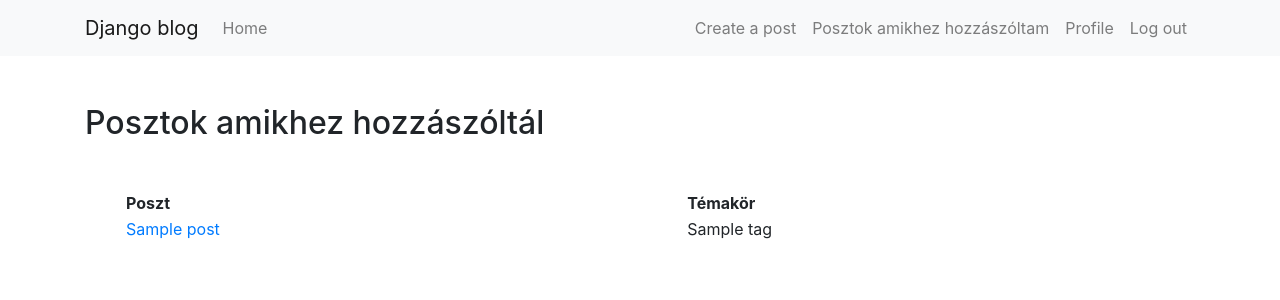
After one commit to valcso33/finalblog, a Django app: page /users/commented_topics/ in a window 1280 px wide. The commit adds this page. Shown: the top 300 px of the page. Run offline with Django 5.2, Linux system fonts and the light colour scheme; a user stored in the database is signed in; tables that the repository leaves empty hold one stand-in row (values such as "Sample post"); some libraries are stand-ins or nearby versions.

Commit message:
hozzászólt posztok nézet, url, html, model, signal

```diff
--- a/project/blog/settings.py
+++ b/project/blog/settings.py
@@ -31,6 +31,7 @@ ALLOWED_HOSTS = []
 # Application definition
 
 INSTALLED_APPS = [
+    "daphne",
     "django.contrib.admin",
     "django.contrib.auth",
     "django.contrib.contenttypes",
@@ -39,6 +40,7 @@ INSTALLED_APPS = [
     "django.contrib.staticfiles",
     'users',
     'core',
+    "channels",
 ]
 AUTH_USER_MODEL = 'users.User'
 
@@ -71,6 +73,7 @@ TEMPLATES = [
 ]
 
 WSGI_APPLICATION = "blog.wsgi.application"
+ASGI_APPLICATION = "blog.asgi.application"
 
 
 # Database
--- a/project/core/models.py
+++ b/project/core/models.py
@@ -2,6 +2,8 @@
 from django.db import models
 from django.conf import settings
 from autoslug import AutoSlugField
+from django.contrib.auth.models import User
+
 
 class Tag(models.Model):
     name = models.CharField(max_length=40)
--- a/project/core/urls.py
+++ b/project/core/urls.py
@@ -9,4 +9,5 @@ urlpatterns = [
     path('post/create/', PostCreateView.as_view(), name='post_create'),
     path('post/<int:pk>/', PostUpdateView.as_view(), name='post_update'),
     path('tag/<slug:tag_slug>/', TagFilterView.as_view(), name='tag_filter'),
+    path('post/<pk>/<slug:slug>/', PostView.as_view(), name='post_detail'),
 ]
--- a/project/core/views.py
+++ b/project/core/views.py
@@ -8,6 +8,7 @@ from django.shortcuts import render, get_object_or_404
 from django.utils.text import slugify
 from django.urls import reverse_lazy
 from django.contrib import messages
+
 
 class HomeView(ListView):
     template_name = 'core/home.html'
--- a/project/templates/base.html
+++ b/project/templates/base.html
@@ -29,6 +29,7 @@
           {% if request.user.is_authenticated %}
           <div class="navbar-nav ml-auto">
             <a href="{% url 'core:post_create' %}"class="nav-item nav-link {% if request.path == '/post/create/' %}active{% endif %}">Create a post</a>
+            <a href="{% url 'users:commented_topics' %}" class="nav-item nav-link">Posztok amikhez hozzászóltam</a>
             <a href="{% url 'users:profile' request.user.username %}"class="nav-item nav-link {% if request.user.username in request.path %}active{% endif %}">Profile</a>
             <a href="{% url 'users:logout' %}" class="nav-item nav-link">Log out</a>
           </div>
--- /dev/null
+++ b/project/templates/users/commented_topics.html
@@ -0,0 +1,32 @@
+{% extends 'base.html' %}
+{% block head_title %}Commented Topics{% endblock head_title %}
+{% block content %}
+<div class="container">
+  <div class="row">
+    <div class="col-12">
+      <h2 class="my-5">Posztok amikhez hozzászóltál</h2>
+      <ul>
+        <div class="navbar-nav ml-auto">
+            <table>
+                <tr>
+                    <th>Poszt</th>
+                    <th>Témakör</th>
+                </tr>
+                {% for post in posts %}
+                <tr>
+                    <td><a href="{% url 'core:post' post.id post.slug %}">{{ post.title }}</a></td>
+                    <td>
+                        {% for tag in post.tags.all %}
+                            {{ tag.name }}
+                            {% if not forloop.last %}, {% endif %}
+                        {% endfor %}
+                    </td>
+                </tr>
+                {% endfor %}
+            </table>
+        </div>
+      </ul>
+    </div>
+  </div>
+</div>
+{% endblock content %}
--- a/project/users/signals.py
+++ b/project/users/signals.py
@@ -1,7 +1,7 @@
 # users/signals.py
 from django.db.models.signals import post_save
 from django.dispatch import receiver
-
+from core.models import Comment
 from .models import User, Profile
 
 @receiver(post_save, sender=User)
--- a/project/users/urls.py
+++ b/project/users/urls.py
@@ -1,6 +1,6 @@
 # users/urls.py         <-- create this file
 from django.urls import path
-from .views import signup, log_in, log_out, profile, edit_profile
+from .views import signup, log_in, log_out, profile, edit_profile, user_commented_topics
 from django.contrib.auth.views import (
     PasswordResetView,
     PasswordResetDoneView,
@@ -45,4 +45,6 @@ urlpatterns = [
     path('password_change/done/', PasswordChangeDoneView.as_view(
         template_name='users/password_change_done.html'),
         name='password_change_done'),
+    path('commented_topics/', user_commented_topics, name='commented_topics')
+
 ]
--- a/project/users/views.py
+++ b/project/users/views.py
@@ -5,6 +5,7 @@ from django.urls import reverse
 from .forms import SignUpForm, LoginForm, EditProfileForm
 from django.contrib import messages
 from .models import User, Profile
+from core.models import *
 
 
 def signup(request):
@@ -77,3 +78,8 @@ def edit_profile(request):
     else:
         form = EditProfileForm(request.user.username)   # <-- add also here
     return render(request, "users/edit_profile.html", {'form': form})
+
+@login_required
+def user_commented_topics(request):
+    commented_posts = Post.objects.filter(comment__email=request.user.email).distinct()
+    return render(request, 'users/commented_topics.html', {'posts': commented_posts})
```
Also changed, not shown: project/blog/asgi.py (+6 -2 lines), project/users/migrations/0004_topic_comment.py (added), project/users/migrations/0005_remove_comment_topic_remove_comment_user_and_more.py (added), project/users/models.py (line endings or trailing spaces).
